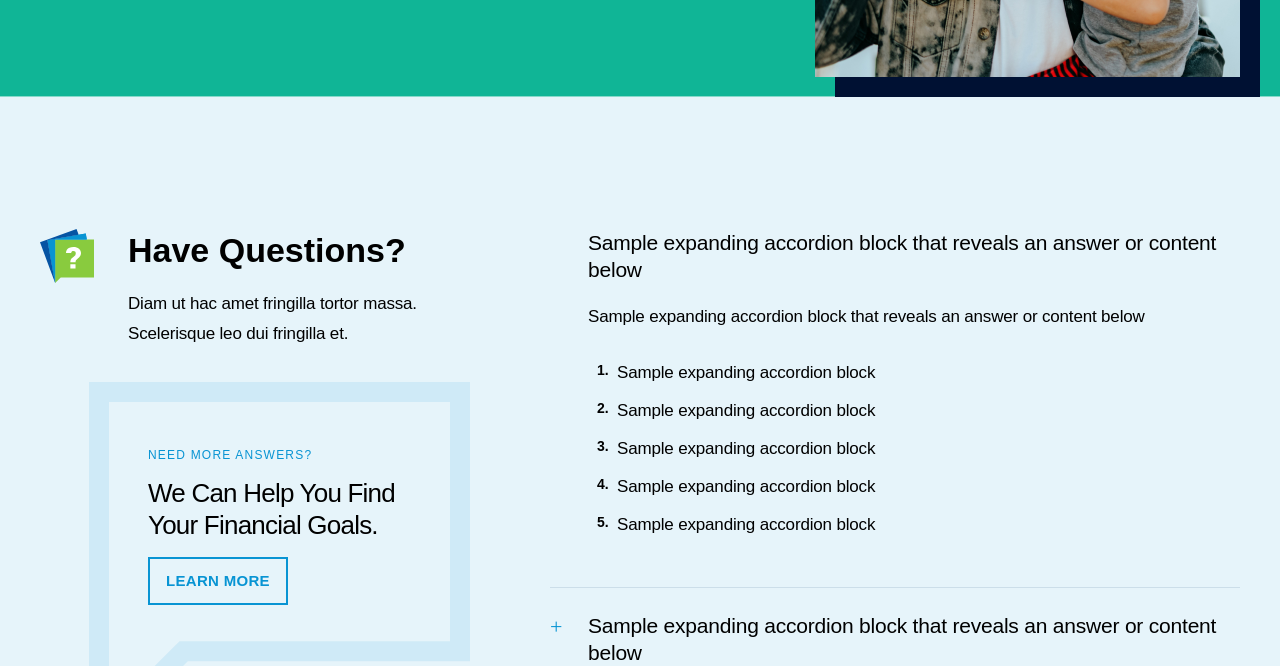
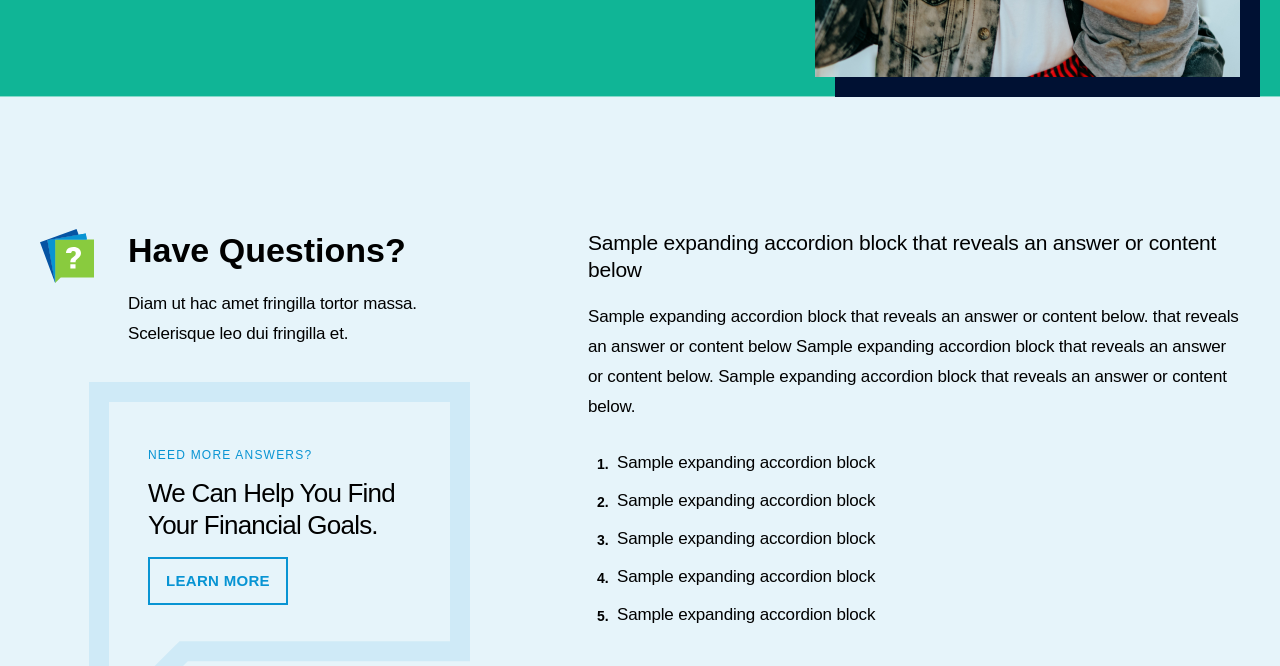
Before and after one commit to muralimiriyala/pwl-capital-html, a website: page index.html in a window 1280 px wide. Both pictures are taken after a click on the element 895 px from the left and 5072 px from the top of the page. Shown: the part 4806-5472 px from the top of the page. Drawn offline with nearby package versions, Linux system fonts and the light colour scheme; a web font is replaced by a local one.

Commit message:
question section correction

```diff
--- a/css/_elements/_all-reset.css
+++ b/css/_elements/_all-reset.css
@@ -54,7 +54,7 @@ ul > li:before { top: 10px; left: -17px; width: 7px; height: 7px; border-radius:
 li > ul {margin: 25px 0 26px 25px;}
 ol {counter-reset: section; list-style: none; margin: 0 0 28px 29px;}
 ol > li {counter-increment: li; position: relative; margin-bottom: 8px;}
-ol > li:before{color: var(--foreground); counter-increment: section; content: counter(section, decimal) "."; top: 4px; left: -20px; position: absolute; font-weight: 600; font-size: 0.875rem; line-height: 1rem;}
+ol > li:before{color: var(--foreground); counter-increment: section; content: counter(section, decimal) "."; top: 8px; left: -20px; position: absolute; font-weight: 600; font-size: 0.875rem; line-height: 1rem;}
 li > ol {margin: 25px 0 26px 25px;}
 img {-ms-interpolation-mode: bicubic; border: 0; vertical-align: middle; max-width: 100%; height: auto;}
 figure {margin: 0;}
--- a/css/_sections/_question-section.css
+++ b/css/_sections/_question-section.css
@@ -1,13 +1,13 @@
 
 .question-section{background-color: rgba(217, 238, 247, 0.65);}
-.question-main{padding: 132px 0 108px;}
+.question-main{padding: 132px 0 13px;}
 .question-title{margin-bottom: 33px;}
 .question-title-name{font-size: 17px; line-height: 1.76; letter-spacing: -0.17px;}
 .question-nt-main{max-width: 381px; margin-left: auto;}
 .question-nt-cont{padding: 63px 59px 160px 59px;}
 .question-nt-cont .optional-text{color: #0894d3;}
 .question-nt-cont h4{font-size: 26px; font-weight: 500; line-height: 1.23; letter-spacing: -0.78px;}
-.question-nt-sm{width: 141px; margin: 0 auto;}
+.question-nt-sm{width: 141px; margin: -60px auto 0;}
 
 .accordion-item{padding: 0 0 0 38px; border-bottom: 1px solid rgba(45, 87, 130, 0.14); margin-bottom: 24px;}
 .accordion-item::after{content: "\2b"; font-family: "Font Awesome 6 Pro"; position: absolute; left: 0; top: 0; font-size: 22px; color: #0894d3;}
@@ -18,7 +18,7 @@
 
 
 @media screen and (min-width: 1024px) {
-    .question-main{gap: 111px;}
+    .question-main{gap: 111px; max-width: 1218px; margin-left: 30px;}
     .question-left{flex: 0 0 449px;}
     .question-right{flex: 0 0 calc(100% - 560px);}
     .question-title{gap: 34px;}
@@ -27,7 +27,7 @@
 }
 
 @media screen and (min-width:1024px) and (max-width: 1299px){
-    .question-main{gap: 80px;}
+    .question-main{gap: 80px; margin-left: 0;}
     .question-left{flex: 0 0 430px;}
     .question-right{flex: 0 0 calc(100% - 510px);}
 }
--- a/index.html
+++ b/index.html
@@ -328,7 +328,7 @@
                     <div class="accordion-item relative">
                         <div class="accordion-head">Sample expanding accordion block that reveals an answer or content below</div>
                         <div class="accordion-content">
-                            <p>Sample expanding accordion block that reveals an answer or content below</p>
+                            <p>Sample expanding accordion block that reveals an answer or content below.  that reveals an answer or content below Sample expanding accordion block that reveals an answer or content below. Sample expanding accordion block that reveals an answer or content below.</p>
                             <ol>
                                 <li>Sample expanding accordion block </li>
                                 <li>Sample expanding accordion block </li>
@@ -341,13 +341,7 @@
                     <div class="accordion-item relative">
                         <div class="accordion-head">Sample expanding accordion block that reveals an answer or content below</div>
                         <div class="accordion-content">
-                            <p>Sample expanding accordion block that reveals an answer or content below</p>
-                        </div>
-                    </div>
-                    <div class="accordion-item relative">
-                        <div class="accordion-head">Sample expanding accordion block that reveals an answer or content below</div>
-                        <div class="accordion-content">
-                            <p>Sample expanding accordion block that reveals an answer or content below</p>
+                            <p>Sample expanding accordion block that reveals an answer or content below.  that reveals an answer or content below Sample expanding accordion block that reveals an answer or content below. Sample expanding accordion block that reveals an answer or content below.</p>
                             <ul>
                                 <li>Sample expanding accordion block </li>
                                 <li>Sample expanding accordion block </li>
@@ -360,19 +354,53 @@
                     <div class="accordion-item relative">
                         <div class="accordion-head">Sample expanding accordion block that reveals an answer or content below</div>
                         <div class="accordion-content">
-                            <p>Sample expanding accordion block that reveals an answer or content below</p>
+                            <p>Sample expanding accordion block that reveals an answer or content below. that reveals an answer or content below Sample expanding accordion block that reveals an answer or content below. Sample expanding accordion block that reveals an answer or content below.</p>
+                            <ol>
+                                <li>Sample expanding accordion block </li>
+                                <li>Sample expanding accordion block </li>
+                                <li>Sample expanding accordion block </li>
+                                <li>Sample expanding accordion block </li>
+                                <li>Sample expanding accordion block </li>
+                            </ol>
                         </div>
                     </div>
                     <div class="accordion-item relative">
                         <div class="accordion-head">Sample expanding accordion block that reveals an answer or content below</div>
                         <div class="accordion-content">
-                            <p>Sample expanding accordion block that reveals an answer or content below</p>
+                            <p>Sample expanding accordion block that reveals an answer or content below.  that reveals an answer or content below Sample expanding accordion block that reveals an answer or content below. Sample expanding accordion block that reveals an answer or content below.</p>
+                            <ol>
+                                <li>Sample expanding accordion block </li>
+                                <li>Sample expanding accordion block </li>
+                                <li>Sample expanding accordion block </li>
+                                <li>Sample expanding accordion block </li>
+                                <li>Sample expanding accordion block </li>
+                            </ol>
                         </div>
                     </div>
                     <div class="accordion-item relative">
                         <div class="accordion-head">Sample expanding accordion block that reveals an answer or content below</div>
                         <div class="accordion-content">
-                            <p>Sample expanding accordion block that reveals an answer or content below</p>
+                            <p>Sample expanding accordion block that reveals an answer or content below.  that reveals an answer or content below Sample expanding accordion block that reveals an answer or content below. Sample expanding accordion block that reveals an answer or content below.</p>
+                            <ol>
+                                <li>Sample expanding accordion block </li>
+                                <li>Sample expanding accordion block </li>
+                                <li>Sample expanding accordion block </li>
+                                <li>Sample expanding accordion block </li>
+                                <li>Sample expanding accordion block </li>
+                            </ol>
+                        </div>
+                    </div>
+                    <div class="accordion-item relative">
+                        <div class="accordion-head">Sample expanding accordion block that reveals an answer or content below</div>
+                        <div class="accordion-content">
+                            <p>Sample expanding accordion block that reveals an answer or content below. that reveals an answer or content below Sample expanding accordion block that reveals an answer or content below. Sample expanding accordion block that reveals an answer or content below.</p>
+                            <ul>
+                                <li>Sample expanding accordion block </li>
+                                <li>Sample expanding accordion block </li>
+                                <li>Sample expanding accordion block </li>
+                                <li>Sample expanding accordion block </li>
+                                <li>Sample expanding accordion block </li>
+                            </ul>
                         </div>
                     </div>
                 </div>
```
Also changed, not shown: core.bundle.css.
